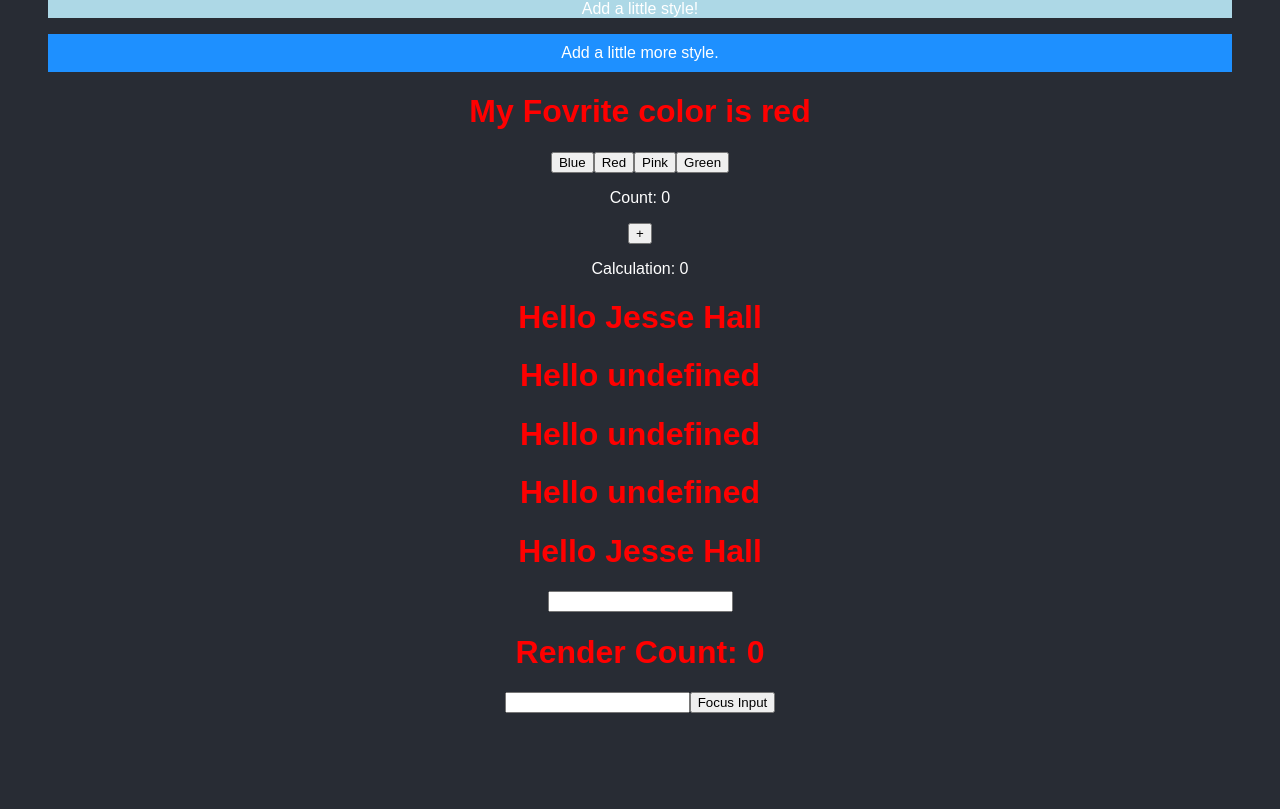
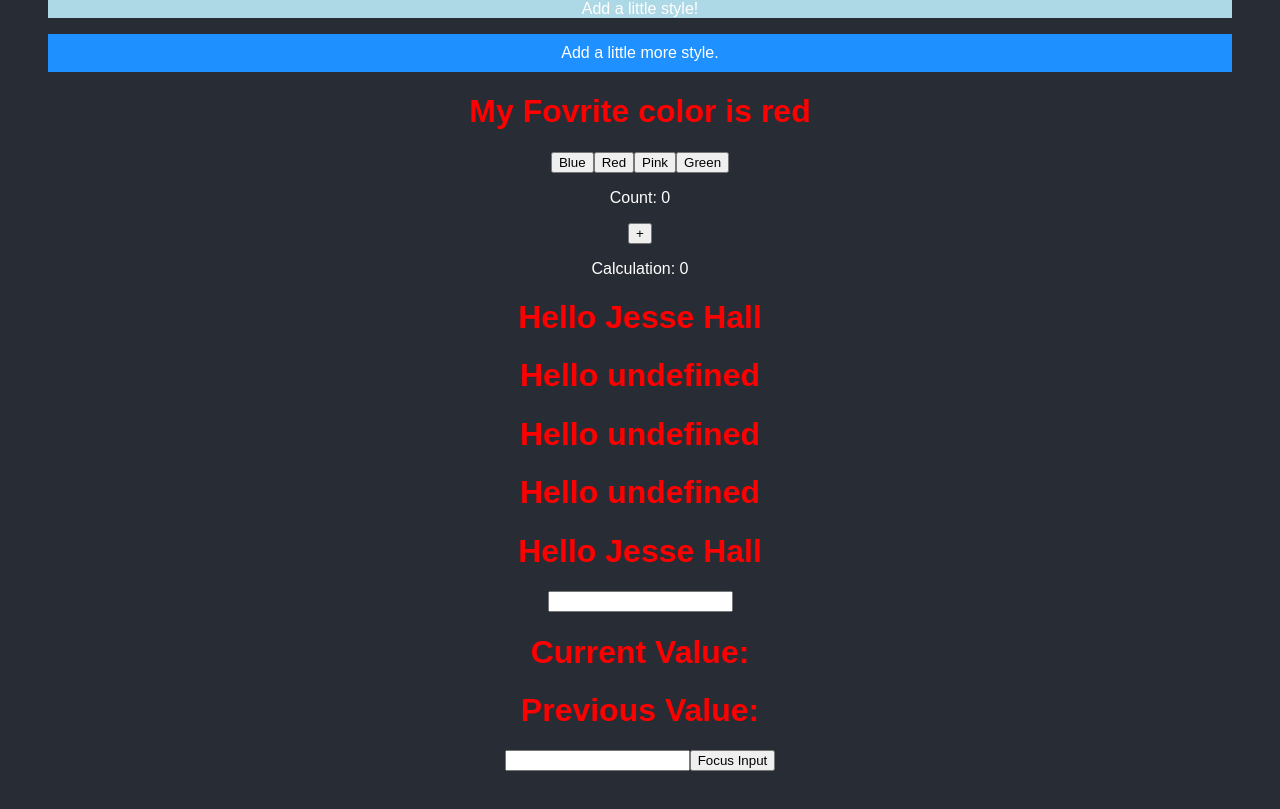
Before and after one commit to Buteya/repo, a React (Create React App) app in the folder react/my-react-app/: page / in a window 1280 px wide. Shown: the part 2218-3027 px from the top of the page. Before the commit the page ends 2979 px from the top, so only its background shows below. Built offline with nearby package versions, Linux system fonts and the light colour scheme.

Commit message:
edited ReactRef to show how useRef can be used to track state changes since it can persist state through renders

```diff
--- a/react/my-react-app/src/components/ReactRef.js
+++ b/react/my-react-app/src/components/ReactRef.js
@@ -2,11 +2,11 @@ import {useEffect,useState,useRef} from 'react';
 
 const ReactRef = ()=>{
     const [inputValue, setInputValue] = useState("");
-    const count = useRef(0);
+    const previousInputValue = useRef("");
 
     useEffect(() => {
-      count.current = count.current + 1;
-    });
+      previousInputValue.current = inputValue;
+    },[inputValue]);
 
     return (
       <>
@@ -15,7 +15,8 @@ const ReactRef = ()=>{
           value={inputValue}
           onChange={(e) => setInputValue(e.target.value)}
         />
-        <h1>Render Count: {count.current}</h1>
+        <h1>Current Value: {inputValue}</h1>
+        <h1>Previous Value: {previousInputValue.current}</h1>
       </>
     );
   }
```
